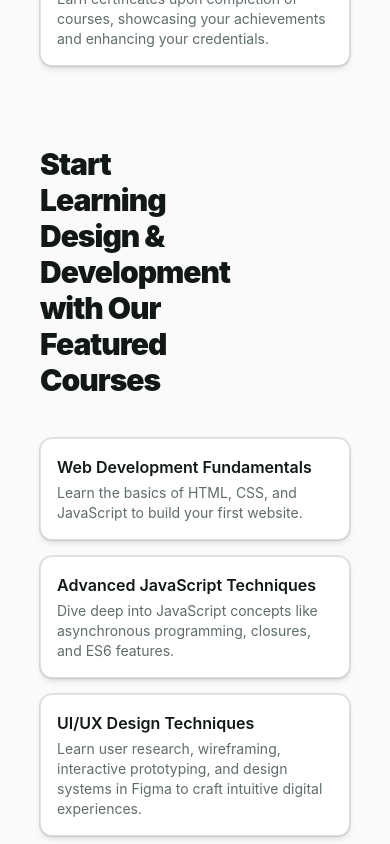
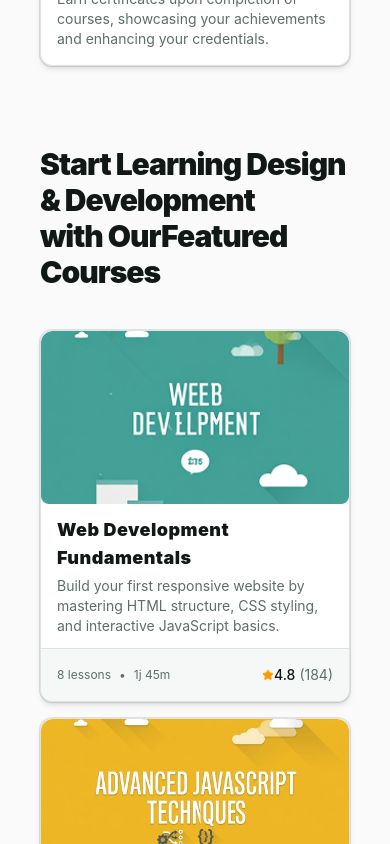
Before and after one commit to fadlipurnama/ASSIGNMENT_Day-26_Mini-Project_React-Styling, a React (Vite) app: page / in a window 390 px wide. Shown: the part 1788-2632 px from the top of the page. Built offline with nearby package versions, Linux system fonts and the light colour scheme.

Commit message:
:sparkles: feat(courses): add courses list, card, rating, and responsive layout

```diff
--- a/src/components/molecules/CourseList.jsx
+++ b/src/components/molecules/CourseList.jsx
@@ -1,30 +1,61 @@
 import {
   Card,
   CardDescription,
+  CardFooter,
   CardHeader,
   CardTitle,
 } from "@/components/atoms/card";
-import { DynamicIcon } from "@/components/atoms/dynamic-icon";
 import { cn } from "cn";
+import { Star } from "lucide-react";
 
 function CourseList({ courses, className = "" }) {
   return (
-    <div className={cn("grid sm:grid-cols-4 gap-4", className)}>
-      {courses.map((course) => (
+    <div className={cn("grid md:grid-cols-2 lg:grid-cols-4 gap-4", className)}>
+      {courses.map((course) => {
+        const totalLessons = course.curriculum?.totalLessons;
+        const totalDuration = course.curriculum?.totalDuration;
+        return (
           <Card
             key={course.id}
-          className="border cursor-pointer shadow-md hover:border-primary hover:shadow-lg"
+            className="flex flex-col border cursor-pointer shadow-md hover:border-primary hover:shadow-lg gap-3"
           >
-          <CardHeader>
-            <CardTitle className="text-base font-semibold">
-              {course.title}
+            <img
+              src={course.image}
+              alt={course.title}
+              className="aspect-video object-cover"
+            />
+            <CardHeader className="flex-1">
+              <CardTitle className="text-lg font-black tracking-wide">
+                <h3>{course.title}</h3>
               </CardTitle>
               <CardDescription className="text-foreground-muted">
-              {course.description}
+                <p>{course.description}</p>
               </CardDescription>
             </CardHeader>
+            <CardFooter className="flex items-center justify-between">
+              {(totalLessons != null || totalDuration) && (
+                <div className="flex w-full items-center gap-2 text-xs text-foreground-muted">
+                  {totalLessons != null && <span>{totalLessons} lessons</span>}
+                  {totalLessons != null && totalDuration && (
+                    <span aria-hidden="true">•</span>
+                  )}
+                  {totalDuration && <span>{totalDuration}</span>}
+                </div>
+              )}
+              <Star
+                aria-hidden="true"
+                className="size-4 text-amber-500 fill-amber-500"
+              />
+              <span className="font-medium">{course.rating}</span>
+              {course.reviewCount != null && (
+                <span className="ml-1 text-foreground-muted">
+                  ({course.reviewCount})
+                </span>
+              )}
+            </CardFooter>
           </Card>
-      ))}
+        );
+      })}
     </div>
   );
 }
--- a/src/components/organisms/BenefitSection.jsx
+++ b/src/components/organisms/BenefitSection.jsx
@@ -19,16 +19,15 @@ function BenefitSection() {
   return (
     <section className="container flex flex-col gap-10 p-4 bg-background">
       <div className="flex flex-col gap-4">
-        <div className="flex gap-4 items-center">
+        <div className="flex gap-4 items-start">
           <h2 className="text-foreground font-black text-4xl leading-11.25 tracking-[-1px]">
             Why Choose EduLearn?
           </h2>
           {error && (
             <Button
               onClick={() => refetch()}
-              variant="secondary"
               size="sm"
-              className="flex gap-2"
+              className="flex gap-2 mt-2"
             >
               Refresh
               <RotateCw />
--- a/src/components/organisms/CoursesSection.jsx
+++ b/src/components/organisms/CoursesSection.jsx
@@ -1,8 +1,8 @@
 import { fetchCourses } from "@/services/data";
-import { Button } from "@base-ui/react";
 import { RotateCw } from "lucide-react";
 import { useQuery } from "@tanstack/react-query";
 import CourseList from "../molecules/CourseList";
+import { Button } from "../atoms/button";
 
 function CoursesSection() {
   const { data, isLoading, isError, error, refetch, isFetching } = useQuery({
@@ -18,16 +18,17 @@ function CoursesSection() {
 
   return (
     <section className="container flex flex-col gap-10 p-4 bg-background">
-      <div className="flex gap-4 items-center">
-        <h2 className="max-w-1/2 text-foreground font-black text-3xl tracking-[-1px]">
-          Start Learning Design & Development with Our Featured Courses
+      <div className="flex gap-4">
+        <h2 className="text-foreground font-black text-3xl tracking-[-1px]">
+          Start Learning Design & Development
+          <br/>
+          with OurFeatured Courses
         </h2>
         {error && (
           <Button
             onClick={() => refetch()}
-            variant="secondary"
             size="sm"
-            className="flex gap-2"
+            className="flex gap-2 mt-2"
           >
             Refresh
             <RotateCw />
--- a/src/data/courses.js
+++ b/src/data/courses.js
@@ -3,7 +3,7 @@ export const COURSES_LIST = [
     id: "web-development-fundamentals",
     title: "Web Development Fundamentals",
     description:
-      "Learn the basics of HTML, CSS, and JavaScript to build your first website.",
+      "Build your first responsive website by mastering HTML structure, CSS styling, and interactive JavaScript basics.",
     image: "/assets/images/courses/web-development-fundamental.png",
     alt: "Web Development Courses",
     slug: "web-development-fundamentals",
@@ -48,7 +48,7 @@ export const COURSES_LIST = [
     title: "Advanced JavaScript Techniques",
     description:
       "Dive deep into JavaScript concepts like asynchronous programming, closures, and ES6 features.",
-    image: "/assets/images/courses/advanced-javaScript-techniques.png",
+    image: "/assets/images/courses/advanced-javascript.png",
     alt: "Advanced Javascript Course",
     slug: "advanced-javascript-techniques",
     level: "Intermediate",
@@ -87,11 +87,11 @@ export const COURSES_LIST = [
     },
   },
   {
-    id: "ui-ux-design-techniques",
-    title: "UI/UX Design Techniques",
+    id: "modern-ui-ux-design-techniques",
+    title: "Modern UI/UX Design Techniques",
     description:
       "Learn user research, wireframing, interactive prototyping, and design systems in Figma to craft intuitive digital experiences.",
-    image: "/assets/images/courses/ui-ux-design.png",
+    image: "/assets/images/courses/modern-ui-ux-design.png",
     alt: "UI/UX Design Course",
     slug: "ui-ux-design-techniques",
     level: "Beginner",
@@ -133,7 +133,7 @@ export const COURSES_LIST = [
     id: "building-modern-web-apps-with-react",
     title: "Building Modern Web Apps With React",
     description:
-      "Master component-based architecture, state management with Hooks, and client-side routing to build fast, scalable web applications.",
+      "Build fast, scalable web apps using component architecture, Hooks, and client-side routing.",
     image: "/assets/images/courses/building-modern-web-react.png",
     alt: "Modern Web React Course",
     slug: "building-modern-web-apps-with-react",
```
Lines whose indentation alone changed are shown as unchanged.
